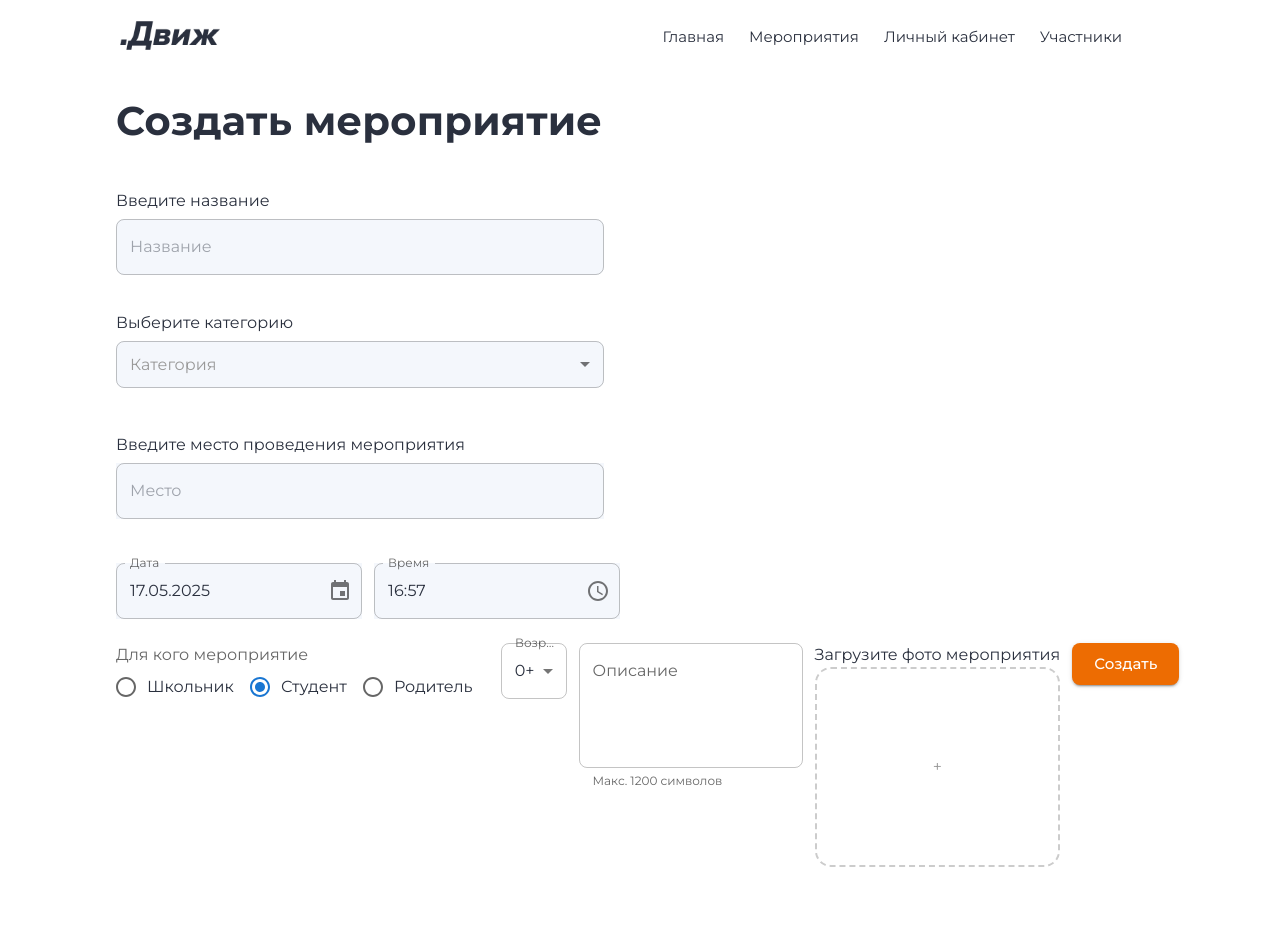
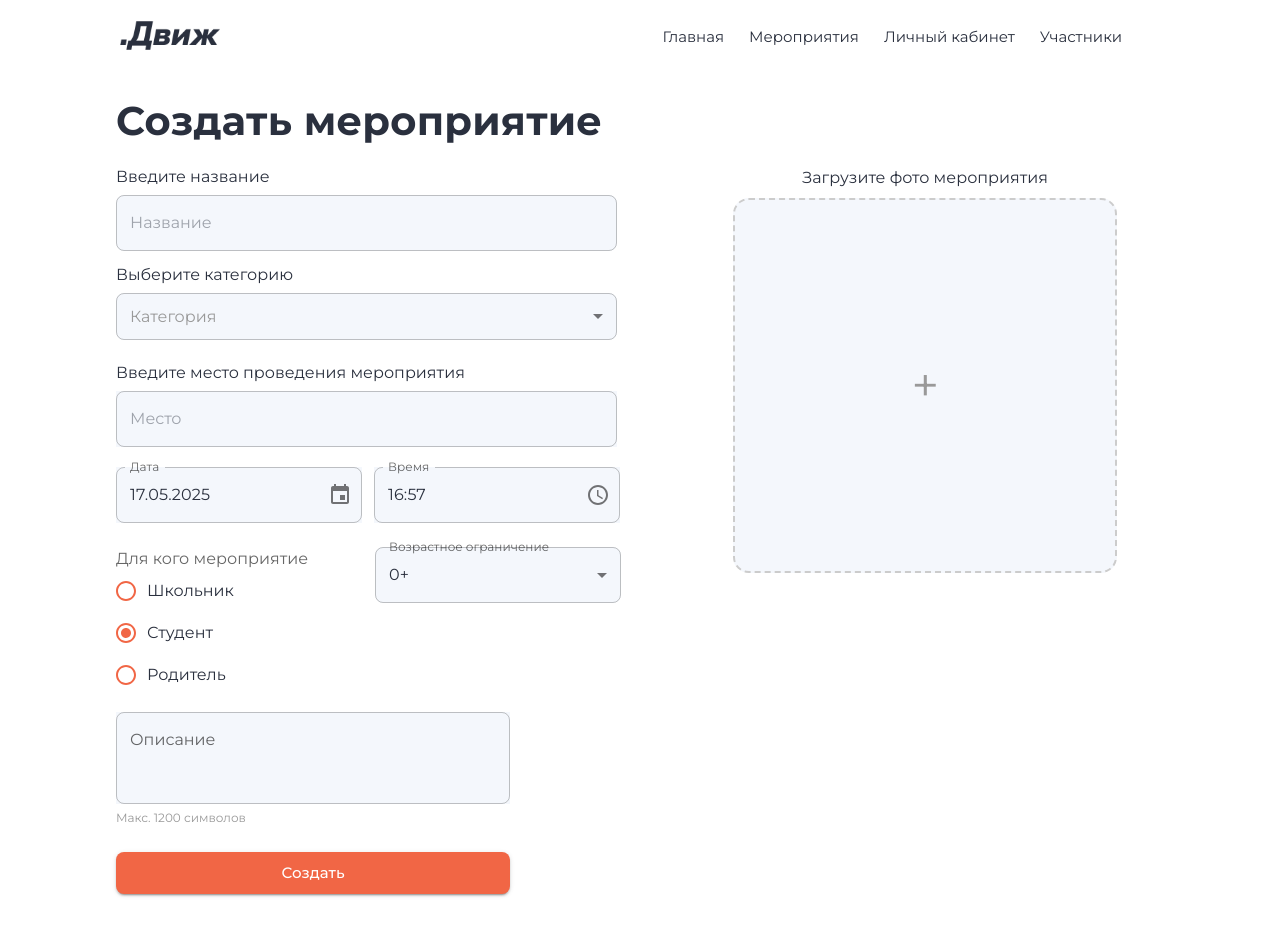
Before and after one commit to DvizhHSE/Dvizh-frontend, a React (Vite) app: page /create-event in a window 1280 px wide. Before the commit the page ends 883 px from the top, so only its background shows below. Built offline with nearby package versions, Linux system fonts and the light colour scheme.

Commit message:
fix: position of all components

```diff
--- a/src/pages/CreateEventPage.tsx
+++ b/src/pages/CreateEventPage.tsx
@@ -1,5 +1,5 @@
 import ruLocale from "date-fns/locale/ru";
-import React, { useState } from "react";
+import React, { useState, ChangeEvent } from "react";
 import {
   TextField,
   Select,
@@ -16,9 +16,8 @@ import {
   Box,
 } from "@mui/material";
 import { DatePicker, TimePicker } from "@mui/x-date-pickers";
-import { LocalizationProvider } from '@mui/x-date-pickers/LocalizationProvider';
+import { LocalizationProvider } from "@mui/x-date-pickers/LocalizationProvider";
 import { AdapterDateFns } from "@mui/x-date-pickers/AdapterDateFns";
-
 
 const createEventTitleStyles = {
   height: "57px",
@@ -30,6 +29,7 @@ const createEventTitleStyles = {
   letterSpacing: "0.2px",
   color: "#2A303E",
   paddingLeft: "100px",
+  position: "relative",
 };
 
 const nameInputStyles = {
@@ -37,15 +37,33 @@ const nameInputStyles = {
   flexDirection: "column" as const,
   alignItems: "flex-start" as const,
   gap: "6px",
-  width: "588px",
+  width: "601px",
   height: "82px",
-  marginTop: "40px",
+  marginTop: "16px",
   paddingLeft: "100px",
+};
+
+const photoUploadWrapperStyles = {
+  position: "absolute" as const,
+  top: "90px",
+  right: "150px",
+  width: 384,
+  height: 407,
+  display: "flex",
+  flexDirection: "column" as const,
+  alignItems: "center" as const,
 };
 
 const CreateEventPage: React.FC = () => {
   const [date, setDate] = useState<Date | null>(new Date());
   const [time, setTime] = useState<Date | null>(new Date());
+  const [selectedFile, setSelectedFile] = useState<File | null>(null);
+
+  const handleFileChange = (e: ChangeEvent<HTMLInputElement>) => {
+    if (e.target.files && e.target.files.length > 0) {
+      setSelectedFile(e.target.files[0]);
+    }
+  };
 
   return (
     <LocalizationProvider dateAdapter={AdapterDateFns} adapterLocale={ruLocale}>
@@ -53,12 +71,62 @@ const CreateEventPage: React.FC = () => {
         sx={{
           width: "99vw",
           p: 4,
-          minHeight: 700,
+          minHeight: "100vh",
+          position: "relative",
+          backgroundColor: "white",
+          boxSizing: "border-box",
+          overflowY: "auto",
         }}
       >
+        {/* Заголовок */}
         <Typography component="h2" sx={createEventTitleStyles}>
           Создать мероприятие
         </Typography>
+
+        {/* Блок загрузки фото справа */}
+        <Box sx={photoUploadWrapperStyles}>
+          <Typography
+            variant="body1"
+            component="label"
+            htmlFor="photo-upload"
+            sx={{ marginBottom: 2 }}
+          >
+            Загрузите фото мероприятия
+          </Typography>
+
+          <label
+            htmlFor="photo-upload"
+            style={{ cursor: "pointer", width: "100%", height: "100%" }}
+          >
+            <Box
+              sx={{
+                backgroundColor: "#F4F7FC",
+                border: "2px dashed #ccc",
+                borderRadius: 2,
+                width: "100%",
+                height: "100%",
+                display: "flex",
+                alignItems: "center",
+                justifyContent: "center",
+                color: "#999",
+                fontSize: 48,
+                textAlign: "center",
+                overflowWrap: "break-word",
+                padding: 2,
+                boxSizing: "border-box",
+              }}
+            >
+              {selectedFile ? selectedFile.name : "+"}
+            </Box>
+          </label>
+          <input
+            type="file"
+            id="photo-upload"
+            accept="image/*"
+            style={{ display: "none" }}
+            onChange={handleFileChange}
+          />
+        </Box>
 
         {/* Название */}
         <Box sx={nameInputStyles}>
@@ -69,7 +137,7 @@ const CreateEventPage: React.FC = () => {
             id="event-name"
             fullWidth
             placeholder="Название"
-            sx={{ '& .MuiOutlinedInput-root': { backgroundColor: '#F4F7FC' } }}
+            sx={{ "& .MuiOutlinedInput-root": { backgroundColor: "#F4F7FC" } }}
           />
         </Box>
 
@@ -85,9 +153,9 @@ const CreateEventPage: React.FC = () => {
               onChange={() => {}}
               displayEmpty
               sx={{
-                backgroundColor: '#F4F7FC',
+                backgroundColor: "#F4F7FC",
                 borderRadius: 1,
-                '& .MuiSelect-select': { padding: '12px 14px' },
+                "& .MuiSelect-select": { padding: "12px 14px" },
               }}
               renderValue={(selected) => {
                 if (selected === "") {
@@ -114,52 +182,83 @@ const CreateEventPage: React.FC = () => {
             id="place-input"
             fullWidth
             placeholder="Место"
-            sx={{ backgroundColor: '#F4F7FC' }}
+            sx={{ backgroundColor: "#F4F7FC" }}
           />
         </Box>
 
-        {/* Дата и время */}
-        <Grid container spacing={3} sx={{ mt: 12, paddingLeft: "100px" }}>
+        {/* Первая строка: Дата и Время */}
+        <Grid container spacing={3} sx={{ mt: 6, paddingLeft: "100px" }}>
           <Grid item xs={6} md={3}>
             <DatePicker
               label="Дата"
               value={date}
               onChange={setDate}
               format="dd.MM.yyyy"
-              sx={{ backgroundColor: '#F4F7FC' }}
+              sx={{ backgroundColor: "#F4F7FC", width: "100%" }}
             />
           </Grid>
-
           <Grid item xs={6} md={3}>
             <TimePicker
               label="Время"
               value={time}
               onChange={setTime}
-              sx={{ backgroundColor: '#F4F7FC' }}
+              sx={{ backgroundColor: "#F4F7FC", width: "100%" }}
             />
           </Grid>
         </Grid>
 
-        {/* Всё остальное — переносим вниз с отступом сверху */}
-        <Box sx={{ paddingLeft: "100px", marginTop: 6 }}>
-          <Grid container spacing={3}>
-            {/* Для кого мероприятие */}
-            <Grid item xs={12} md={6}>
+        {/* Вторая строка: Для кого мероприятие и Возрастное ограничение */}
+        <Grid container spacing={3} sx={{ mt: 6, paddingLeft: "100px" }}>
+          <Grid item xs={6} md={3}>
             <FormControl>
               <FormLabel>Для кого мероприятие</FormLabel>
-                <RadioGroup row defaultValue="student">
-                  <FormControlLabel value="school" control={<Radio />} label="Школьник" />
-                  <FormControlLabel value="student" control={<Radio />} label="Студент" />
-                  <FormControlLabel value="parent" control={<Radio />} label="Родитель" />
+              <RadioGroup defaultValue="student">
+                <FormControlLabel
+                  value="school"
+                  control={
+                    <Radio
+                      sx={{
+                        color: "#F16645",
+                        "&.Mui-checked": { color: "#F16645" },
+                      }}
+                    />
+                  }
+                  label="Школьник"
+                />
+                <FormControlLabel
+                  value="student"
+                  control={
+                    <Radio
+                      sx={{
+                        color: "#F16645",
+                        "&.Mui-checked": { color: "#F16645" },
+                      }}
+                    />
+                  }
+                  label="Студент"
+                />
+                <FormControlLabel
+                  value="parent"
+                  control={
+                    <Radio
+                      sx={{
+                        color: "#F16645",
+                        "&.Mui-checked": { color: "#F16645" },
+                      }}
+                    />
+                  }
+                  label="Родитель"
+                />
               </RadioGroup>
             </FormControl>
           </Grid>
-
-            {/* Возрастное ограничение */}
-            <Grid item xs={12} md={6}>
+          <Grid item xs={6} md={3} sx={{ width: "500px", ml: "55px" }}>
             <FormControl fullWidth>
               <InputLabel>Возрастное ограничение</InputLabel>
-                <Select defaultValue="0">
+              <Select
+                defaultValue="0"
+                sx={{ backgroundColor: "#F4F7FC", width: "246px" }}
+              >
                 <MenuItem value="0">0+</MenuItem>
                 <MenuItem value="6">6+</MenuItem>
                 <MenuItem value="12">12+</MenuItem>
@@ -167,45 +266,47 @@ const CreateEventPage: React.FC = () => {
               </Select>
             </FormControl>
           </Grid>
+        </Grid>
 
-            {/* Описание */}
-            <Grid item xs={12}>
+        {/* Описание под блоками */}
+        <Box sx={{ paddingLeft: "100px", marginTop: 4, width: "40%" }}>
           <TextField
             fullWidth
             label="Описание"
             multiline
             rows={4}
             inputProps={{ maxLength: 1200 }}
-                helperText="Макс. 1200 символов"
+            sx={{
+              backgroundColor: "#F4F7FC",
+              "& .MuiOutlinedInput-root": {
+                backgroundColor: "#F4F7FC",
+                padding: 0,
+              },
+            }}
           />
-            </Grid>
+          <Typography
+            variant="caption"
+            sx={{ color: "#999", marginTop: "4px", display: "block" }}
+          >
+            Макс. 1200 символов
+          </Typography>
+        </Box>
 
-            {/* Загрузка фото */}
-            <Grid item xs={12} md={6}>
-              <Typography>Загрузите фото мероприятия</Typography>
-              <Box
+        {/* Кнопка Создать */}
+        <Box sx={{ paddingLeft: "100px", marginTop: 6, paddingBottom: 6, width: "40%" }}>
+          <Button
+            variant="contained"
+            size="large"
+            fullWidth
             sx={{
-                  border: "2px dashed #ccc",
-                  borderRadius: 2,
-                  width: "100%",
-                  height: 200,
-                  display: "flex",
-                  alignItems: "center",
-                  justifyContent: "center",
-                  color: "#999",
+              backgroundColor: "#F16645",
+              "&:hover": {
+                backgroundColor: "#d3543f",
+              },
             }}
           >
-                <Typography>+</Typography>
-              </Box>
-            </Grid>
-
-            {/* Кнопка Создать */}
-            <Grid item xs={12}>
-              <Button variant="contained" color="warning" size="large">
             Создать
           </Button>
-            </Grid>
-          </Grid>
         </Box>
       </Box>
     </LocalizationProvider>
```
Lines whose indentation alone changed are shown as unchanged.
